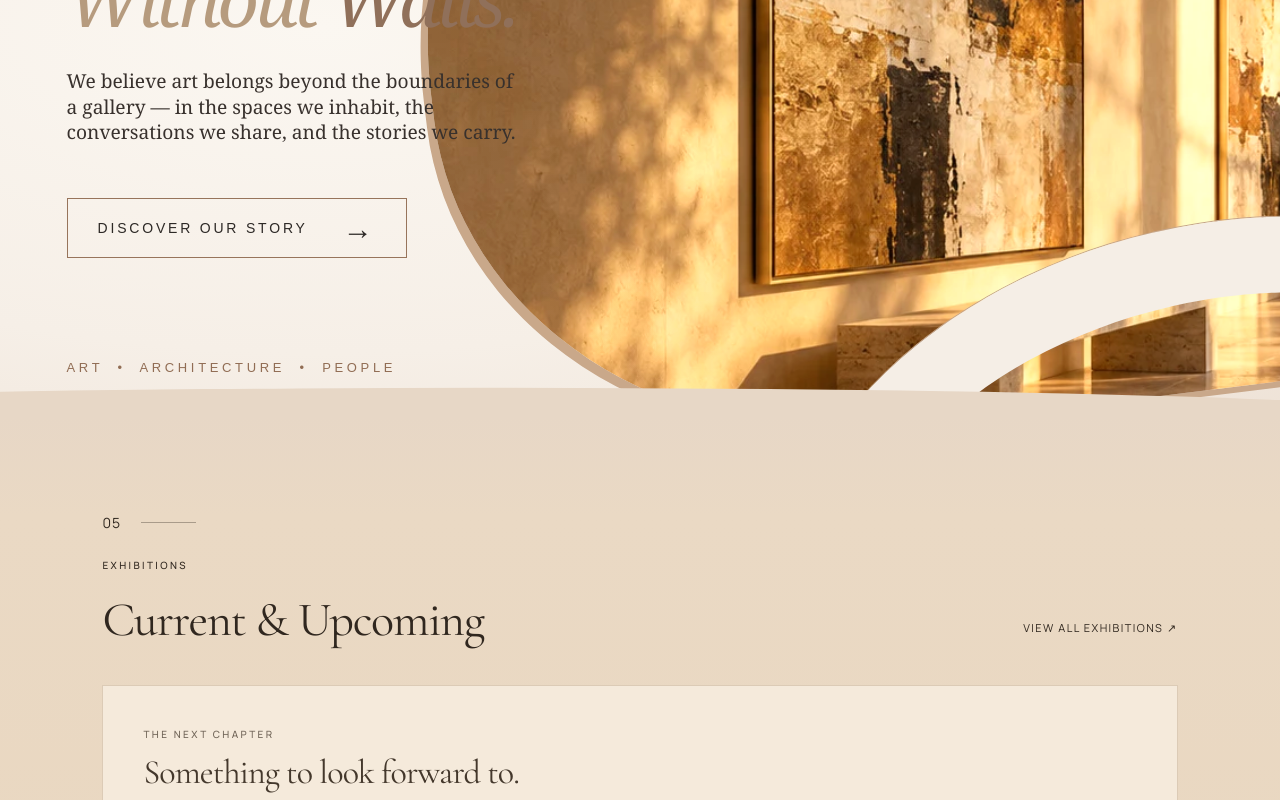
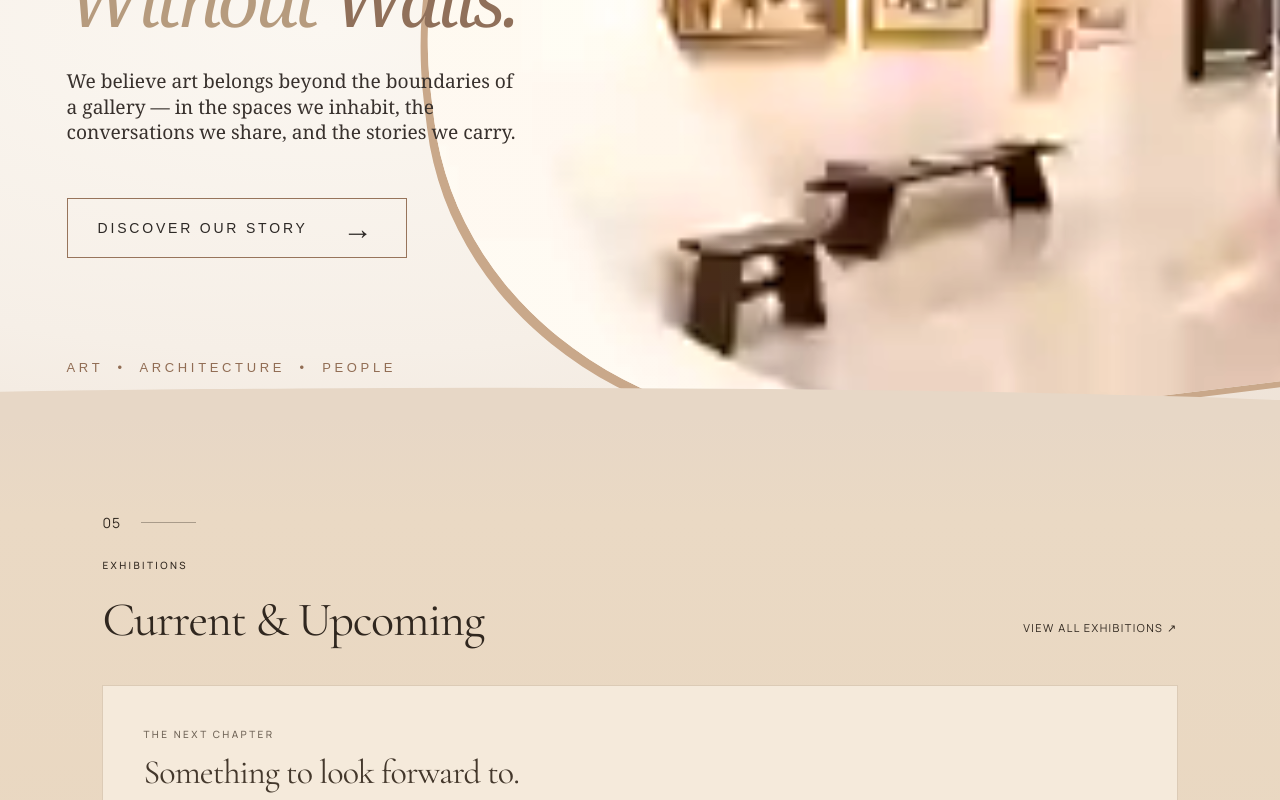
Before and after one commit to studioseraai/studioseraai, a Next.js app: page / in a window 1280 px wide. Shown: the part 2720-3520 px from the top of the page. Built offline with nearby package versions, Linux system fonts and the light colour scheme.

Commit message:
Use supplied Our Story gallery image beneath live editorial text

```diff
--- a/app/gallery-components/HomeStory.tsx
+++ b/app/gallery-components/HomeStory.tsx
@@ -3,8 +3,7 @@ import styles from './HomeStory.module.css';
 
 export default function HomeStory(){
   return <section className={styles.story} aria-labelledby="home-story-title">
-    <div className={styles.scene} aria-hidden="true"><img src="/gallery/warm-corridor.webp" alt="" loading="lazy" decoding="async"/></div>
-    <div className={styles.arch} aria-hidden="true"/>
+    <div className={styles.scene} aria-hidden="true"><img src="/gallery/our-story-reference.svg" alt="" loading="lazy" decoding="async"/></div>
     <div className={styles.copy}>
       <span className={styles.number}>04</span>
       <p className={styles.kicker}>Our Story</p>
```
